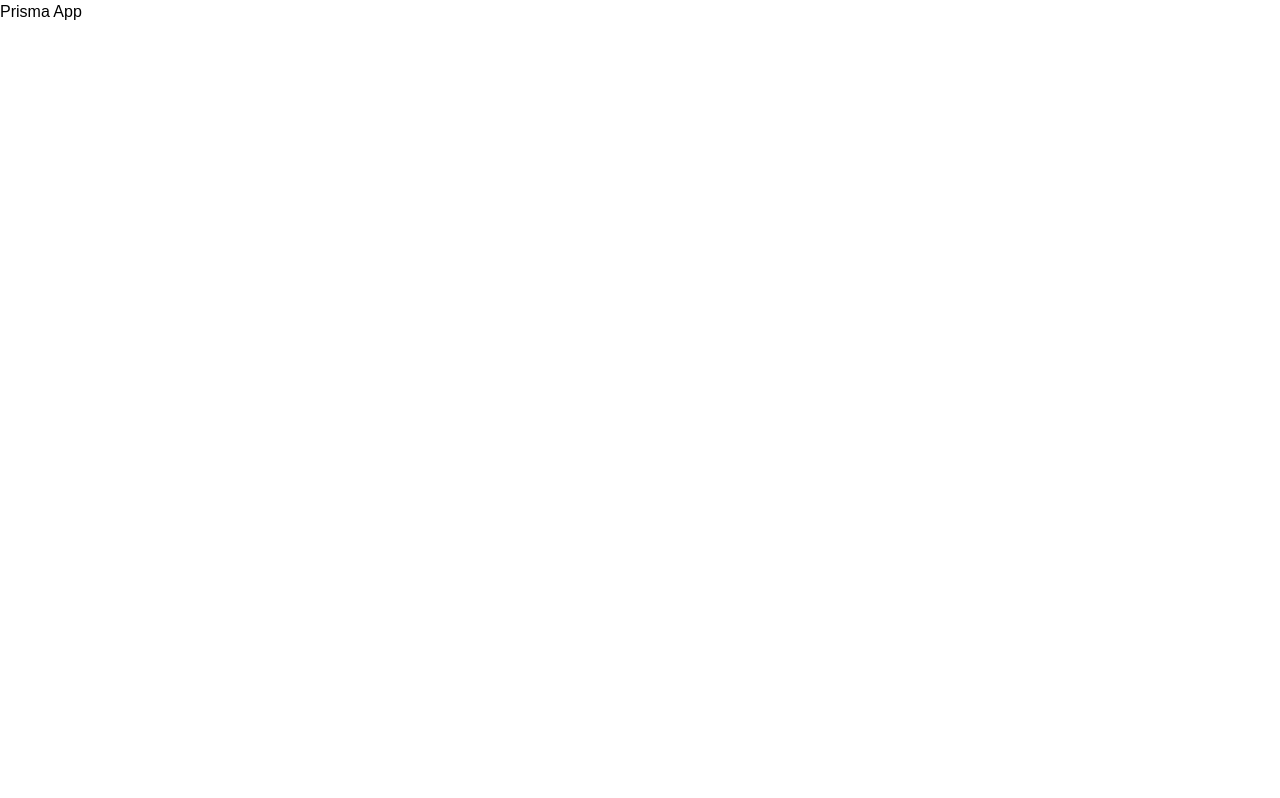
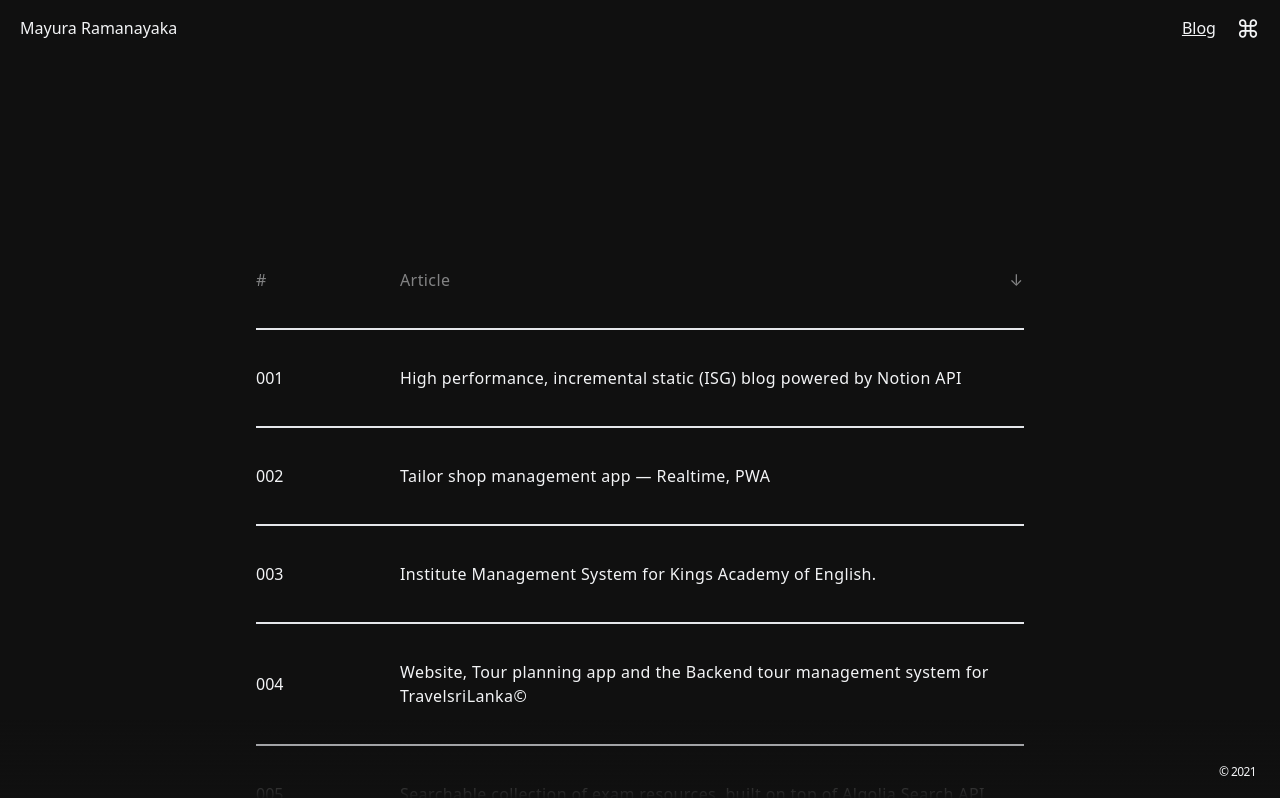
Before and after one commit to mrxnn/experimental, a Next.js app: page / in a window 1280 px wide. Shown: the top 798 px of the page. Built offline with nearby package versions, Linux system fonts and the light colour scheme.

Commit message:
Main layout

```diff
--- /dev/null
+++ b/components/Article.tsx
@@ -0,0 +1,11 @@
+export default function Article({ index, description, classes = "" }) {
+  return (
+    <div className="flex items-center border-b-2 py-9">
+      <p className={`w-36 ${classes}`}>{index}</p>
+      <p className={`font-light tracking-wide flex-1 ${classes}`}>
+        {description}
+      </p>
+      {classes && <p className="rotate-90 opacity-50">&rarr;</p>}
+    </div>
+  );
+}
--- /dev/null
+++ b/components/Layout.tsx
@@ -0,0 +1,16 @@
+import Head from "next/head";
+
+export default function Layout({ children }) {
+  return (
+    <div className="max-w-3xl mx-auto px-5 md:px-0">
+      <Head>
+        <title>Mayura Ramanayaka &mdash; (Index)</title>
+      </Head>
+      {children}
+      <div className="fixed bottom-0 left-0 right-0 h-20 bg-gradient-to-b from-transparent to-[#101010]"></div>
+      <p className="fixed right-0 bottom-0 py-5 px-6 text-xs tracking-tighter opacity-0 md:opacity-100">
+        &copy; 2021
+      </p>
+    </div>
+  );
+}
--- /dev/null
+++ b/components/Logo.tsx
@@ -0,0 +1,9 @@
+export default function Logo() {
+  return (
+    <div className="w-10 h-10 bg-gray-50 flex justify-center items-center">
+      <p className="text-black font-bold translate-x-[2px] translate-y-[1px]">
+        M.
+      </p>
+    </div>
+  );
+}
--- /dev/null
+++ b/components/Navbar.tsx
@@ -0,0 +1,11 @@
+export default function Navbar() {
+  return (
+    <div className="flex justify-between items-center py-3 px-5">
+      <p>Mayura Ramanayaka</p>
+      <ul className="flex items-center space-x-5">
+        <li className="underline">Blog</li>
+        <li className="text-2xl">⌘</li>
+      </ul>
+    </div>
+  );
+}
--- /dev/null
+++ b/data/projects.json
@@ -0,0 +1,42 @@
+[
+  {
+    "name": "UZZNW",
+    "description": "High performance, incremental static (ISG) blog powered by Notion API"
+  },
+  {
+    "name": "Tailerd",
+    "description": "Tailor shop management app — Realtime, PWA"
+  },
+  {
+    "name": "Eurasian",
+    "description": "Institute Management System for Kings Academy of English."
+  },
+  {
+    "name": "TravelsriLanka",
+    "description": "Website, Tour planning app and the Backend tour management system for TravelsriLanka©"
+  },
+  {
+    "name": "Exam Docs",
+    "description": "Searchable collection of exam resources, built on top of Algolia Search API"
+  },
+  {
+    "name": "UZZNW",
+    "description": "High performance, incremental static (ISG) blog powered by Notion API"
+  },
+  {
+    "name": "Tailerd",
+    "description": "Tailor shop management app — Realtime, PWA"
+  },
+  {
+    "name": "Eurasian",
+    "description": "Institute Management System for Kings Academy of English."
+  },
+  {
+    "name": "TravelsriLanka",
+    "description": "Website, Tour planning app and the Backend tour management system for TravelsriLanka©"
+  },
+  {
+    "name": "Exam Docs",
+    "description": "Searchable collection of exam resources, built on top of Algolia Search API"
+  }
+]
--- /dev/null
+++ b/lib/numbers.ts
@@ -0,0 +1,3 @@
+export const zeroPad = (number, places) => {
+  return String(number).padStart(places, "0");
+};
--- /dev/null
+++ b/pages/_document.tsx
@@ -0,0 +1,17 @@
+import Document, { Html, Head, Main, NextScript } from "next/document";
+
+class MyDocument extends Document {
+  render() {
+    return (
+      <Html>
+        <Head />
+        <body lang="en" className="bg-[#101010] text-gray-100">
+          <Main />
+          <NextScript />
+        </body>
+      </Html>
+    );
+  }
+}
+
+export default MyDocument;
--- a/pages/index.tsx
+++ b/pages/index.tsx
@@ -1,13 +1,22 @@
-import Head from "next/head";
+import Article from "../components/Article";
+import Layout from "../components/Layout";
+import Navbar from "../components/Navbar";
+import { zeroPad } from "../lib/numbers";
+
+import projects from "../data/projects.json";
 
 export default function Home() {
   return (
-    <div>
-      <Head>
-        <title>Prisma App</title>
-        <meta name="description" content="Prisma test app" />
-      </Head>
-      <h1>Prisma App</h1>
-    </div>
+    <>
+      <Navbar />
+      <Layout>
+        <div className="flex flex-col mt-[50vh] md:mt-44 mb-20">
+          <Article index="#" description="Article" classes="opacity-50" />
+          {projects.map(({ name, description }, index) => (
+            <Article description={description} index={zeroPad(++index, 3)} />
+          ))}
+        </div>
+      </Layout>
+    </>
   );
 }
--- a/tailwind.config.js
+++ b/tailwind.config.js
@@ -7,7 +7,7 @@ module.exports = {
   theme: {
     extend: {
       fontFamily: {
-        sans: ["Arial", ...fontFamily.sans],
+        sans: ["Neue Haas Grotesk Display", ...fontFamily.sans],
       },
     },
   },
```
Also changed, not shown: 1 other file (tests, documents, lock files or other folders).
